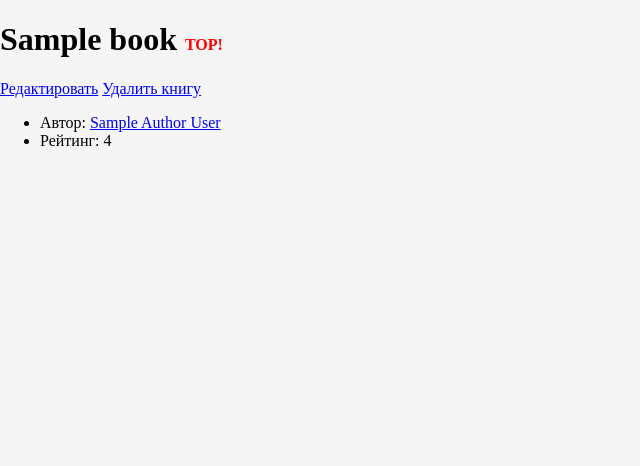
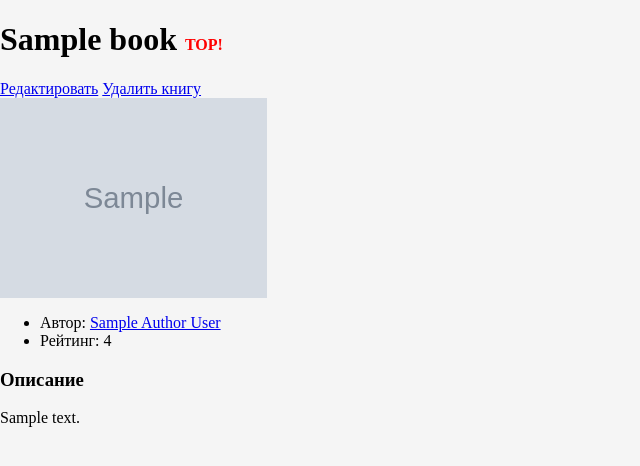
Before and after one commit to maksonsab/book_project, a Django app: page /book/1 in a window 1280 px wide. Shown: the part 18-484 px from the top of the page, without its empty margins (0-640 px from the left). Run offline with Django 3.2, Linux system fonts and the light colour scheme; tables that the repository leaves empty hold one stand-in row (values such as "Sample post"); grey boxes marked "Sample" are stand-in pictures.

Commit message:
Добавил книгам обложку и описание

```diff
--- a/book_app/forms.py
+++ b/book_app/forms.py
@@ -14,7 +14,9 @@ class AddBookForm(ModelForm):
             'is_best_selling' : 'Топ продаж',
             'author' : 'Автор',
             'year' : 'Год выхода',
-            'slug' : 'Slug (генерируется автоматически)'
+            'slug' : 'Slug (генерируется автоматически)',
+            'description' : 'Описание',
+            'image' : 'Обложка',
         }
 
 class AddAuthorForm(ModelForm):
--- a/book_app/models.py
+++ b/book_app/models.py
@@ -20,6 +20,8 @@ class Book(models.Model):
     author = models.ForeignKey(Author, on_delete=models.SET_NULL, blank=True, null=True, default=None)
     year = models.IntegerField(validators=[MinValueValidator(1)], null=False, default=1)
     slug = models.SlugField(default='', null=True, blank=True, allow_unicode=True, unique=True)
+    description = models.TextField(default='Нет описания', blank=True)
+    image = models.ImageField(upload_to='book/', default='book/no-image.jpeg')
 
     def save(self, *args, **kwargs):
         if not self.slug:
--- a/static/book_app/style.css
+++ b/static/book_app/style.css
@@ -31,6 +31,6 @@ body {
     align-items: center;
 }
 
-#author, img {
+#author, #book-image, img {
     height: 200px;
 }
--- a/templates/book_app/add_new_book.html
+++ b/templates/book_app/add_new_book.html
@@ -3,7 +3,7 @@
 {% block title %} Добавить книгу {% endblock %}
 {% block content %}
 <h1>{% if edit %} Изменить информацию о книге {% else %} Добавить книгу {% endif %}</h1>
-<form method="POST">
+<form method="POST" enctype="multipart/form-data">
     <div class="add-book-form">
         {% csrf_token %}
         {% for field in form %}
--- a/templates/book_app/book.html
+++ b/templates/book_app/book.html
@@ -8,8 +8,17 @@
     <h1>{{book.title}} {% if book.is_best_selling %}<span class="top">TOP!</span>{% endif %}</h1>
     <a href="{% url 'edit_book' book.slug %}">Редактировать</a>
     <a href="{% url 'delete_book' book.id %}">Удалить книгу</a>
+    <div class="book-info-block">
+        <div id="book-image">
+            <img src="{{book.image.url}}">
+        </div>
         <ul>
             <li>Автор: <a href="{% url 'author_by_id' book.author.id %}">{{book.author.name | title}} {{book.author.surname | title}}</a></li>
             <li>Рейтинг: {{book.rating}}</li>
         </ul>
+        <div class="book-description">
+            <h3>Описание</h3>
+            <p>{{book.description}}</p>
+        </div>
+    </div>
 {% endblock %}
```
Also changed, not shown: book_app/migrations/0012_auto_20220903_0627.py (added), media/author/no-photo.jpg (added), media/book/no-image.jpeg (added). Lines whose indentation alone changed are shown as unchanged.
